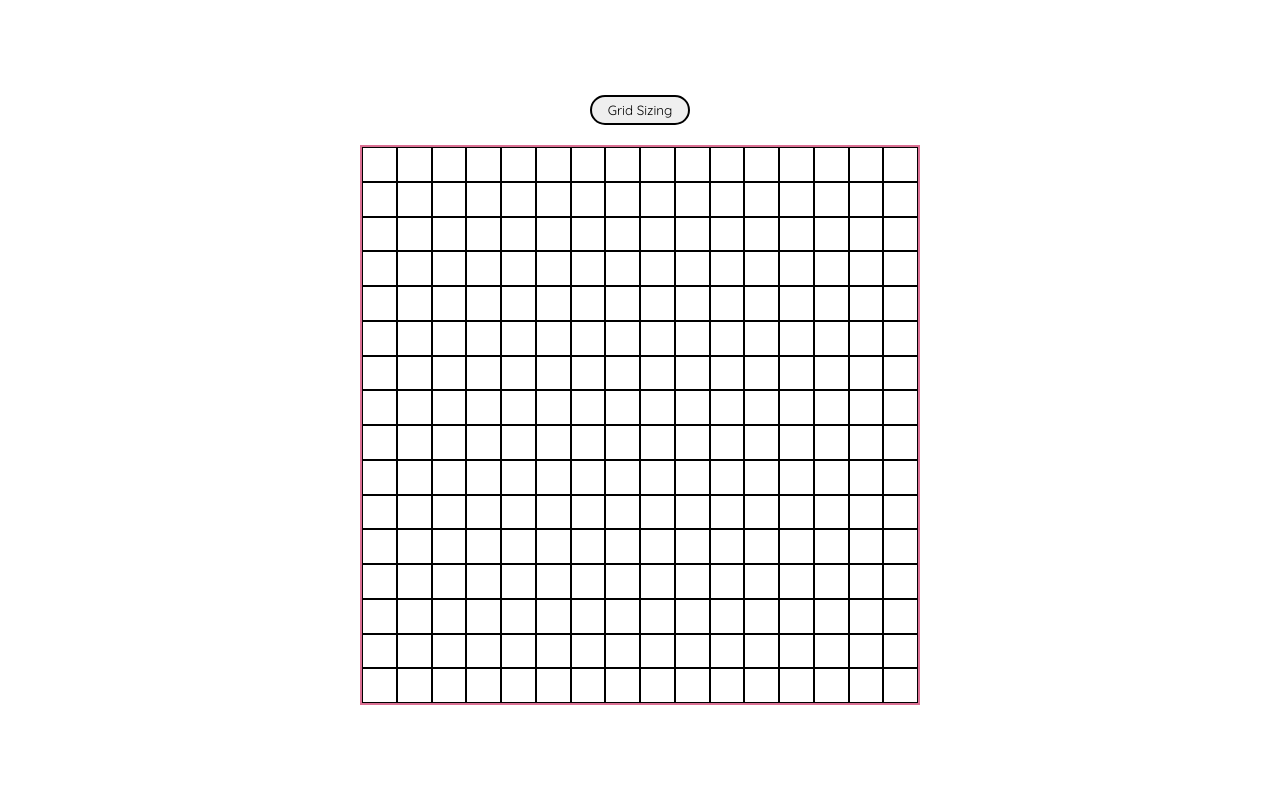
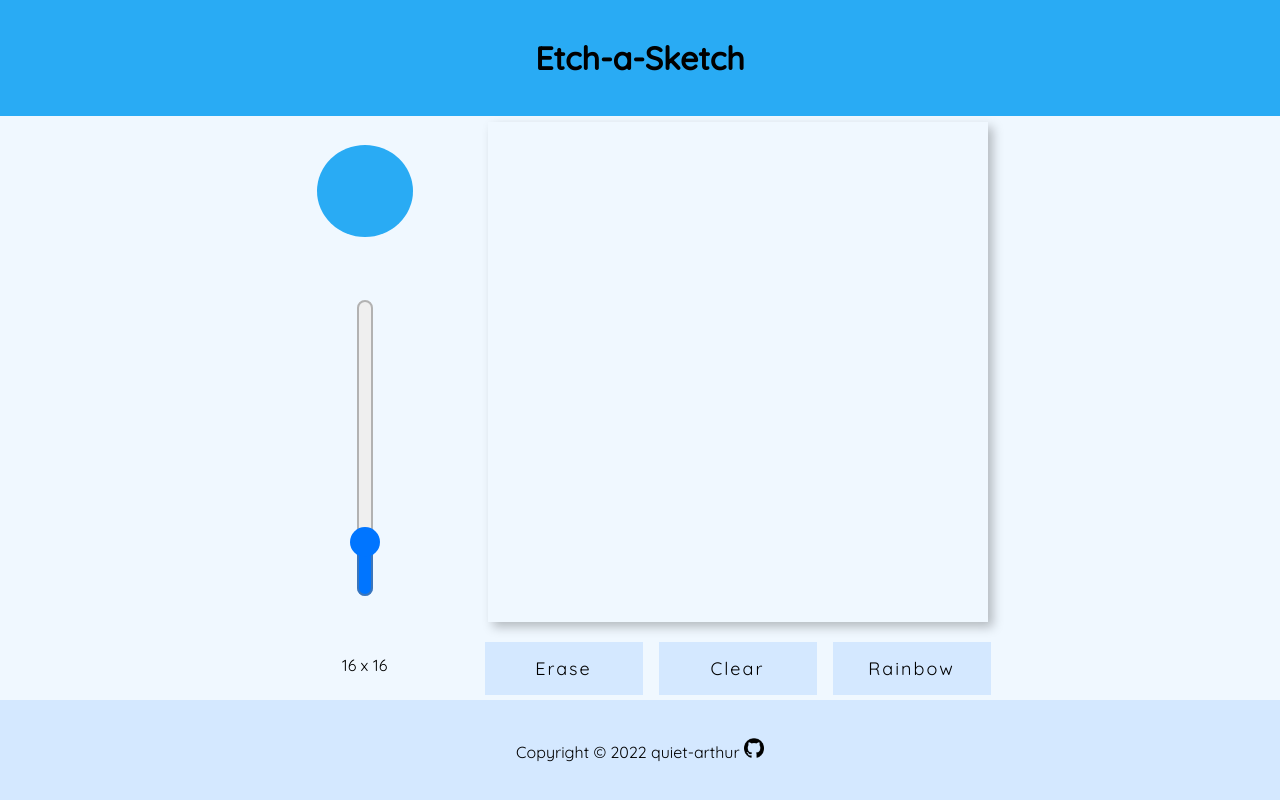
Before and after one commit to quiet-arthur/odin-etch-a-sketch, a plain HTML site: page index.html in a window 1280 px wide. Drawn offline with Linux system fonts and the light colour scheme.

Commit message:
Add style and buttons funcionalities

```diff
--- a/index.html
+++ b/index.html
@@ -7,15 +7,39 @@
     <link rel="preconnect" href="https://fonts.googleapis.com"><link rel="preconnect" href="https://fonts.gstatic.com" crossorigin><link href="https://fonts.googleapis.com/css2?family=Quicksand:wght@300;400;500&display=swap" rel="stylesheet">
     <script src="script.js" defer></script>
     <link rel="stylesheet" href="style.css" />
+    <link
+      rel="shortcut icon"
+      href="https://www.theodinproject.com/assets/icons/odin-icon-b5b31c073f7417a257003166c98cc23743654715305910c068b93a3bf4d3065d.svg"
+      type="image/x-icon"
+    />
     <title>Etch-a-Sketch</title>
   </head>
   <body>
-    <div class="header">
-      <button class="top-btn">Grid Sizing</button>
-    </div>
-
-    <div class="container">
-
-    </div>
+    <header>
+      <h1>Etch-a-Sketch</h1>
+    </header>
+    <main>
+      <section class="mid">
+        <div class="left">
+          <input id="color-changer" type="color" value="#29ABF4" >
+          <input id="grid-changer" type="range" min="1" max="100" step="1" value="16" class="resize-btn"></input>
+          <span id="on-pixel"></span>
+        </div>
+        <div class="right">
+          <div class="container">
+          </div>
+          <div class="lower">
+            <button class="erase btn">Erase</button>
+            <button class="clear btn">Clear</button>
+            <button class="rainbow btn" >Rainbow</button>
+          </div>
+        </div>
+      </section>
+    </main>
+    <footer>
+      <p>Copyright &copy; 2022 quiet-arthur <a target="_blank" href="https://github.com/quiet-arthur">
+        <img src="./icons/github-icon.png" alt="">
+      </a></p>
+    </footer>
   </body>
 </html>
--- a/script.js
+++ b/script.js
@@ -1,34 +1,69 @@
 const container = document.querySelector(".container");
+const colorChanger = document.getElementById("color-changer");
+const spanPixel = document.getElementById("on-pixel");
+const eraseBtn = document.querySelector(".erase");
+const clearBtn = document.querySelector(".clear");
+const rainbowBtn = document.querySelector(".rainbow");
 
-let gridSize = 16;
+const gridChanger = document.getElementById("grid-changer");
+gridChanger.addEventListener("change", drawGrid);
+
 
 function drawGrid() {
-  for (let i = 0; i < gridSize * gridSize; i++) {
+  removePreviousGrid();
+  for (let i = 0; i < gridChanger.value * gridChanger.value; i++) {
     let gridDiv = document.createElement("div");
     gridDiv.classList.add("pixel-div");
     gridDiv.setAttribute(
       "style",
-      `width: ${556 / gridSize}px; height: ${556 / gridSize}px`
+      `width: ${500 / gridChanger.value}px; height: ${
+        500 / gridChanger.value
+      }px`
     );
     container.appendChild(gridDiv);
-    gridDiv.addEventListener("mouseover", () => {
-      gridDiv.classList.add("red-div");
+    gridDiv.addEventListener("mouseover", (event) => {
+      if (event.altKey && rainbowMode) {
+        let hslColor = getHslColor();
+        gridDiv.style.backgroundColor = hslColor;
+      }else if (event.altKey) {
+        gridDiv.style.backgroundColor = colorChanger.value;
+      }
     });
   }
+  spanPixel.textContent = `${gridChanger.value} x ${gridChanger.value} `;
 }
-
 drawGrid();
 
-const topBtn = document.querySelector(".top-btn");
-
-topBtn.addEventListener("click", () => {
-  gridSize = prompt("Select a grid size: ");
-  if (gridSize != null && gridSize != '') {
-    removePreviousGrid();
-    drawGrid();
+function erasePixel() {
+  if (colorChanger.value === "#f0f8ff") {
+    colorChanger.value = "#29abf4";
+  } else {
+    colorChanger.value = "#F0F8FF";
   }
-});
+}
 
 function removePreviousGrid() {
   container.innerHTML = "";
 }
+
+function clearGrid() {
+  container.innerHTML = "";
+  drawGrid();
+}
+
+console.log(getHslColor)
+
+function getHslColor() {
+  let hueColor = Math.floor(Math.random() * 357);
+  return `hsl(${hueColor}, 100%, 50%)`;
+}
+
+eraseBtn.addEventListener("click", erasePixel);
+clearBtn.addEventListener("click", clearGrid);
+
+
+let rainbowMode;
+
+rainbowBtn.addEventListener("click", (e) => {
+    rainbowMode = e.target.classList.toggle('enable');
+})
--- a/style.css
+++ b/style.css
@@ -11,38 +11,145 @@ body {
     min-height: 100vh;
     display: flex;
     flex-direction: column;
-    justify-content: center;
     align-items: center;
     font-family: 'Quicksand', sans-serif;
 }
 
+/* HEADER */
+
+header {
+    background-color: #29ABF4;
+    min-width: 100vw;
+    display: flex;
+    justify-content: center;
+    align-items: center;
+    padding: 38px 0;
+}
+
+
 /* MAIN CONTAINER */
 
+main {
+    flex-grow: 2;
+    min-width: 100vw;
+    display: flex;
+    flex-direction: column;
+    align-items: center;
+    justify-content: center;
+    background-color: aliceblue;
+}
+
+section {
+    display: flex;
+}
+
 .container {
-    border: 2px solid palevioletred;
-    width: 560px;
-    height: 560px;
+    width: 500px;
+    height: 500px;
     display: flex;
     flex-wrap: wrap;
+    box-shadow: 5px 5px 10px rgb(0 0 0 / 25%);
 }
 
 .pixel-div {
-    width: 34.75px;
-    height: 34.75px;
-    border: 1px solid black;
+
 }
 
-.red-div {
-    background-color: red;
+/* MAIN LEFT */
+
+.left {
+    display: flex;
+    flex-direction: column;
+    align-items: center;
+    justify-content: space-around;
+    min-width: 110px;
+    margin-right: 45px;
+    gap: 10rem;
 }
 
-/* HEADER */
+#color-changer {
+    cursor: pointer;
+    appearance: none;
+    -webkit-appearance: none;
+    -moz-appearance: none;
+    width: 100px;
+    height: 100px;
+    background-color: transparent;
+    border: none;
+    transition: 300ms;
 
-.top-btn {
-    margin-bottom: 20px;
-    width: 100px;
-    height: 30px;
+}
+#color-changer::-webkit-color-swatch {
+    border-radius: 50%;
+    border: none;
+
+}
+
+#color-changer:hover{
+    transform: scale(1.1);
+}
+
+.resize-btn {
+    width: 150px;
     border-radius: 16px;
-    border: 2px solid currentColor;
+    cursor: pointer;
+    transform: rotate(-90deg) scale(2.0);
+    transition: 300ms;
+}
+
+.resize-btn:hover {
+    transform: rotate(-90deg) scale(2.1);
+}
+
+
+/* MAIN RIGHT */
+
+.right {
+    display: flex;
+    justify-content: center;
+    flex-direction: column;
+    align-items: center;
+    gap: 20px;
+}
+
+.btn {
+    width: 158px;
+    height: 53px;
+    border: 0;
+    font-weight: 400;
+    letter-spacing: 2px;
+    font-size: 18px;
     font-family: 'Quicksand', sans-serif;
+    background-color: #D4E8FF;
+    cursor: pointer;
+    transition: 300ms;
 }
+
+.btn:hover {
+    transform: scale(1.1)
+}
+
+.lower {
+    display: flex;
+    gap: 16px;
+}
+
+/* FOOTER */
+
+footer {
+    min-width: 100vw;
+    display: flex;
+    justify-content: center;
+    align-items: center;
+    padding: 38px 0;
+    background-color: #D4E8FF;
+}
+
+footer img {
+    width: 20px;
+    height: 20px;
+}
+
+footer img:hover {
+    transform: rotate(45deg);
+}
```
Also changed, not shown: icons/github-icon.png (added), 1 other file.
